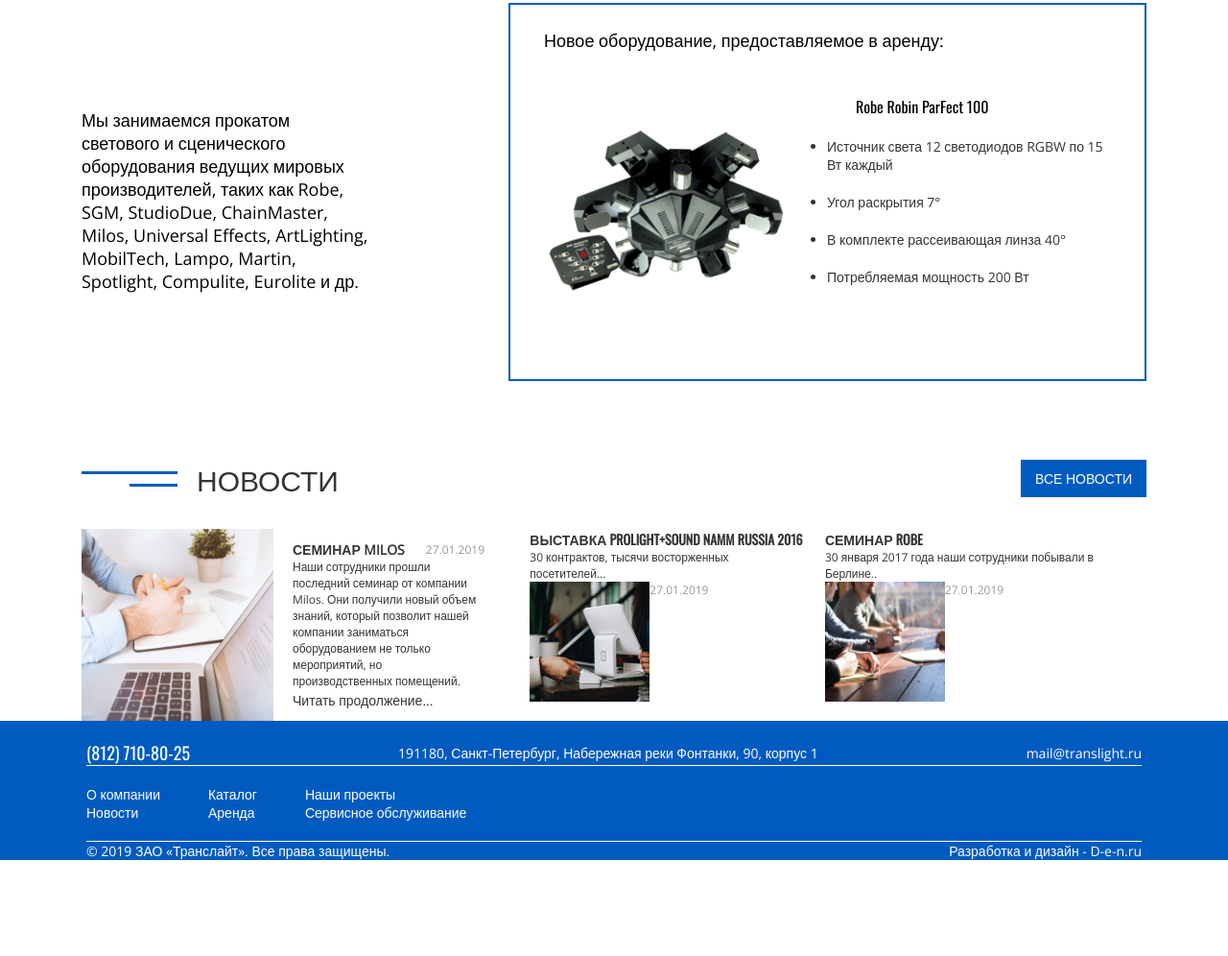
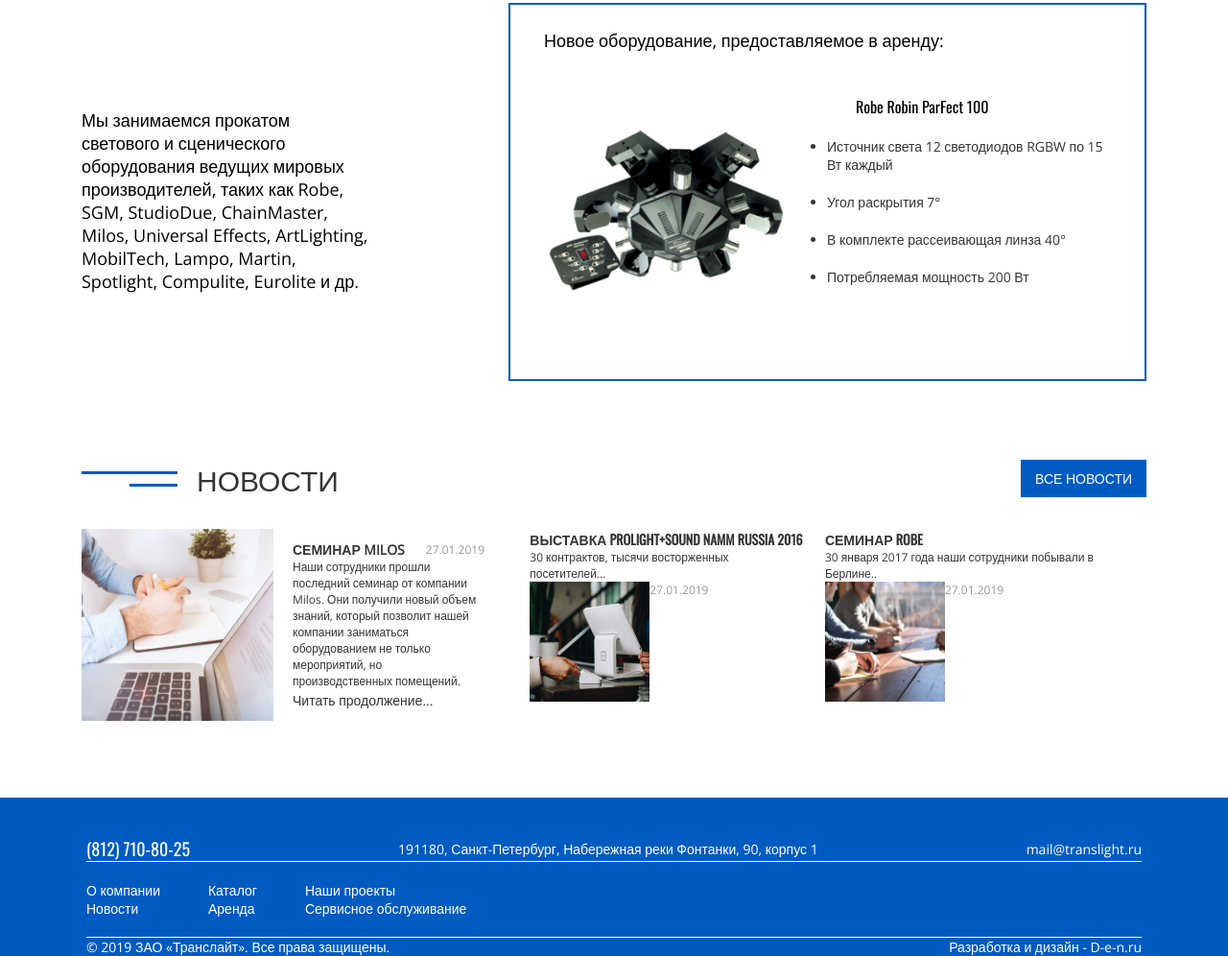
Before and after one commit to Darya-1207/translight, a plain HTML site: page index.html in a window 1280 px wide. Shown: the part 1547-2543 px from the top of the page at 96% size. Before the commit the page ends 2443 px from the top, so only its background shows below. Drawn offline with nearby package versions, Linux system fonts and the light colour scheme.

Commit message:
change blok first and footer

```diff
--- a/style.css
+++ b/style.css
@@ -365,6 +365,7 @@ a{
     }
     .footer {
         background-color: #005BC1;
+        margin-top: 80px;
     }
 
     .footer-top {
@@ -372,7 +373,7 @@ a{
         justify-content: space-between;
         align-items: center;
         border-bottom: 1px solid #fff;
-        padding-top: 20px;
+        padding-top: 40px;
     }
 
     .footer-top p:first-child {
```
